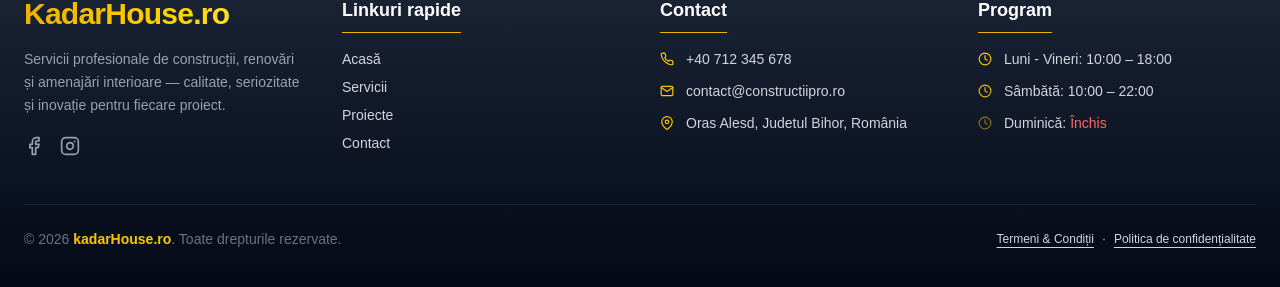
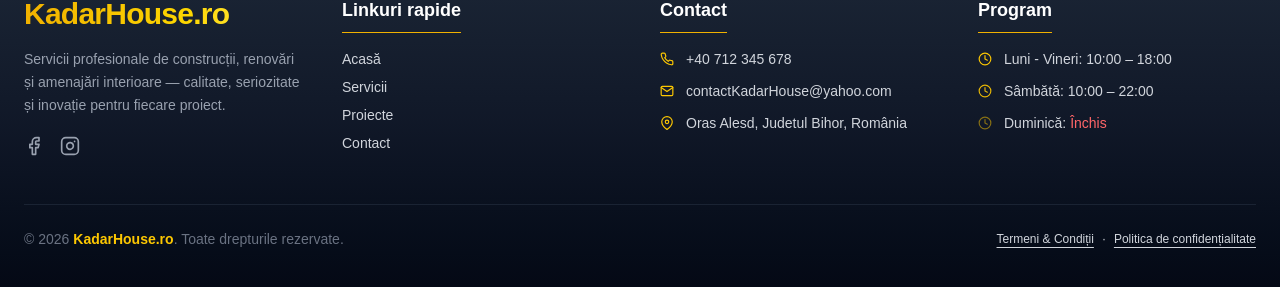
Before and after one commit to ionutpetru4046/constructii-website, a Next.js app: page /PoliticaConfidentialitate in a window 1280 px wide. Shown: the part 1214-1501 px from the top of the page. Built offline with nearby package versions, Linux system fonts and the light colour scheme.

Commit message:
working on footer component

```diff
--- a/components/Footer.tsx
+++ b/components/Footer.tsx
@@ -76,7 +76,7 @@ export default function Footer() {
               </li>
               <li className="flex items-center gap-3">
                 <FiMail className="text-yellow-400" />
-                <a href="mailto:contact@constructiipro.ro" className="hover:underline hover:text-yellow-400 transition">contact@constructiipro.ro</a>
+                <a href="mailto:contact@constructiipro.ro" className="hover:underline hover:text-yellow-400 transition">contactKadarHouse@yahoo.com</a>
               </li>
               <li className="flex items-center gap-3">
                 <FiMapPin className="text-yellow-400" />
@@ -108,7 +108,7 @@ export default function Footer() {
         {/* Bottom Bar */}
         <div className="border-t border-gray-800/80 mt-12 pt-6 flex flex-col md:flex-row items-center justify-between text-sm gap-4">
           <span className="text-gray-500">
-            © {new Date().getFullYear()} <span className="font-semibold text-yellow-400">kadarHouse.ro</span>. Toate drepturile rezervate.
+            © {new Date().getFullYear()} <span className="font-semibold text-yellow-400">KadarHouse.ro</span>. Toate drepturile rezervate.
           </span>
           <div className="flex gap-2 text-xs">
             <Link href="/Termeni&Conditii" className="hover:text-yellow-300 underline underline-offset-4 transition">
```
